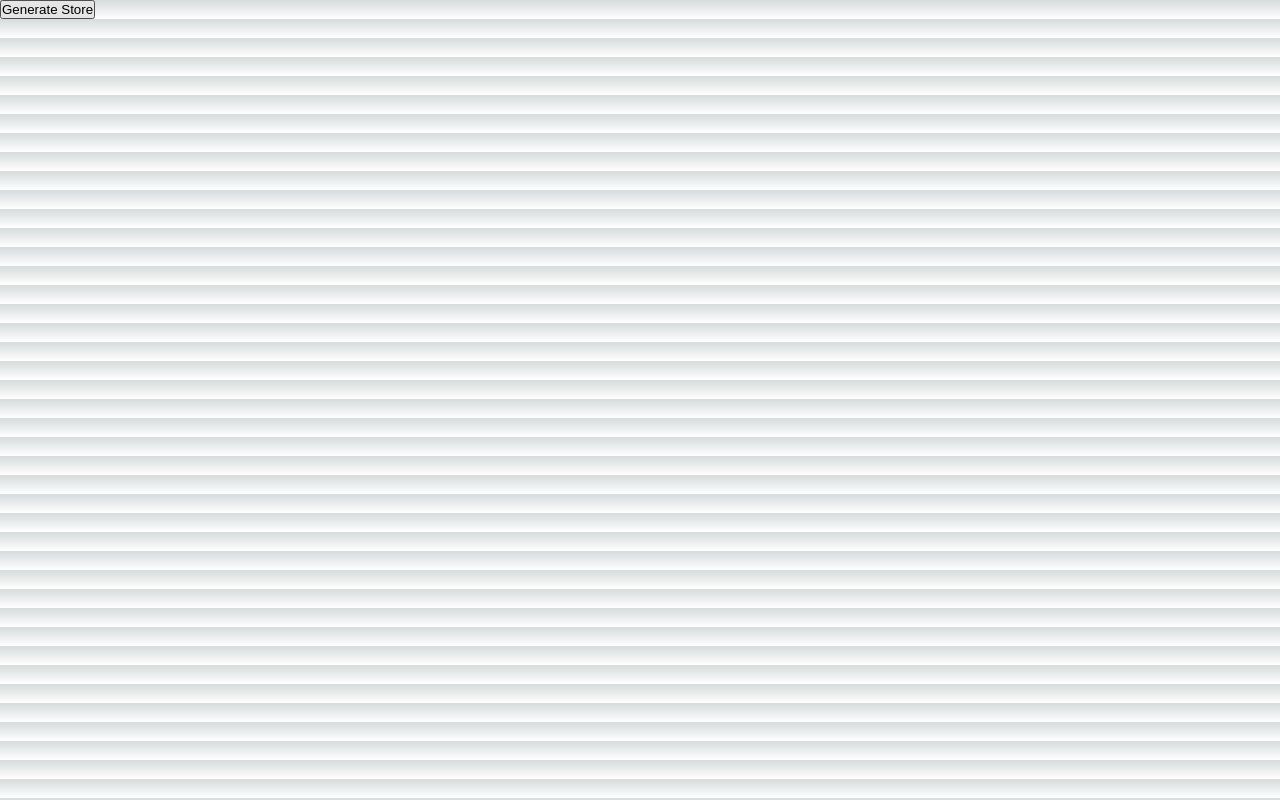
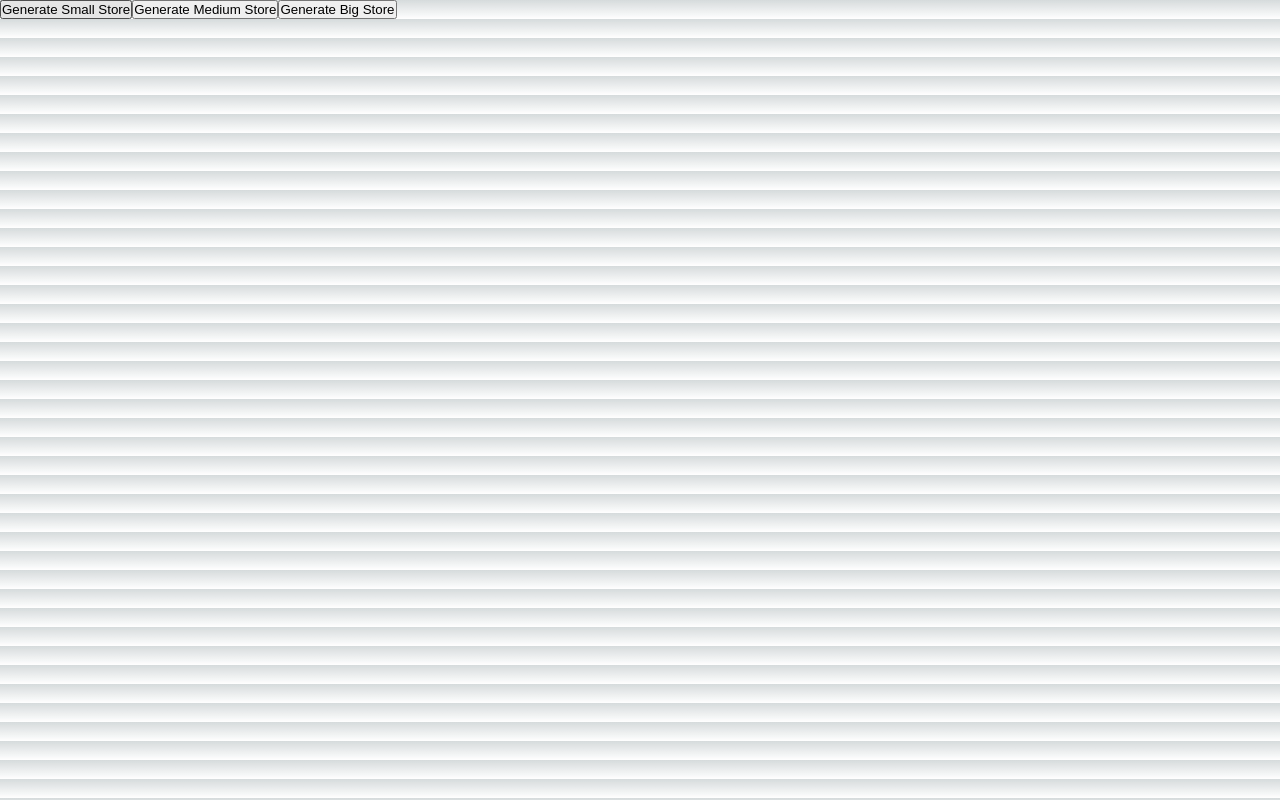
Before and after one commit to ayechanst/dungeons-and-dragons-store, a Next.js app: page / in a window 1280 px wide. Built offline with nearby package versions, Linux system fonts and the light colour scheme.

Commit message:
installed tailwind

```diff
--- a/components/MakeItem.tsx
+++ b/components/MakeItem.tsx
@@ -23,7 +23,7 @@ export default function MakeItem({ item }: MakeItemProps) {
 
   return (
     <div>
-      <h4>{item.product}</h4>
+      <div>{item.product}</div>
       <div>
         <div>In stock: {item.quantity}</div>
         <button onClick={handleClick}>Purchase</button>
--- a/package.json
+++ b/package.json
@@ -16,5 +16,10 @@
     "react": "18.2.0",
     "react-dom": "18.2.0",
     "typescript": "5.0.4"
+  },
+  "devDependencies": {
+    "autoprefixer": "^10.4.14",
+    "postcss": "^8.4.21",
+    "tailwindcss": "^3.3.1"
   }
 }
--- a/pages/index.tsx
+++ b/pages/index.tsx
@@ -15,7 +15,11 @@ export default function Store() {
 
   return (
     <div>
-      <button onClick={handleClick}>Generate Store</button>
+      <button onClick={handleClick} className='text-red-500'>
+        Generate Small Store
+      </button>
+      <button onClick={handleClick}>Generate Medium Store</button>
+      <button onClick={handleClick}>Generate Big Store</button>
       {items &&
         items.map((item) => {
           let newItem = gear[item];
--- /dev/null
+++ b/postcss.config.js
@@ -0,0 +1,6 @@
+module.exports = {
+  plugins: {
+    tailwindcss: {},
+    autoprefixer: {},
+  },
+}
```
Also changed, not shown: pages/_app.tsx (+4 -3 lines), tailwind.config.js (added, +9 -0 lines), 1 other file (tests, documents, lock files or other folders).
